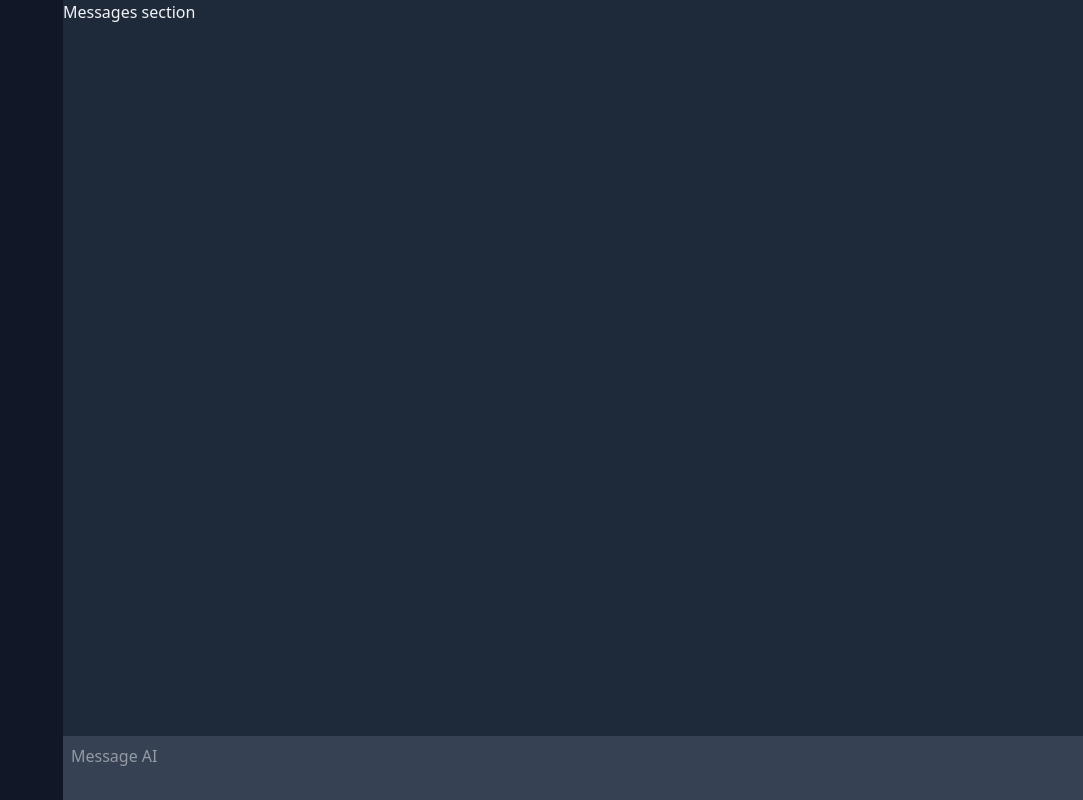
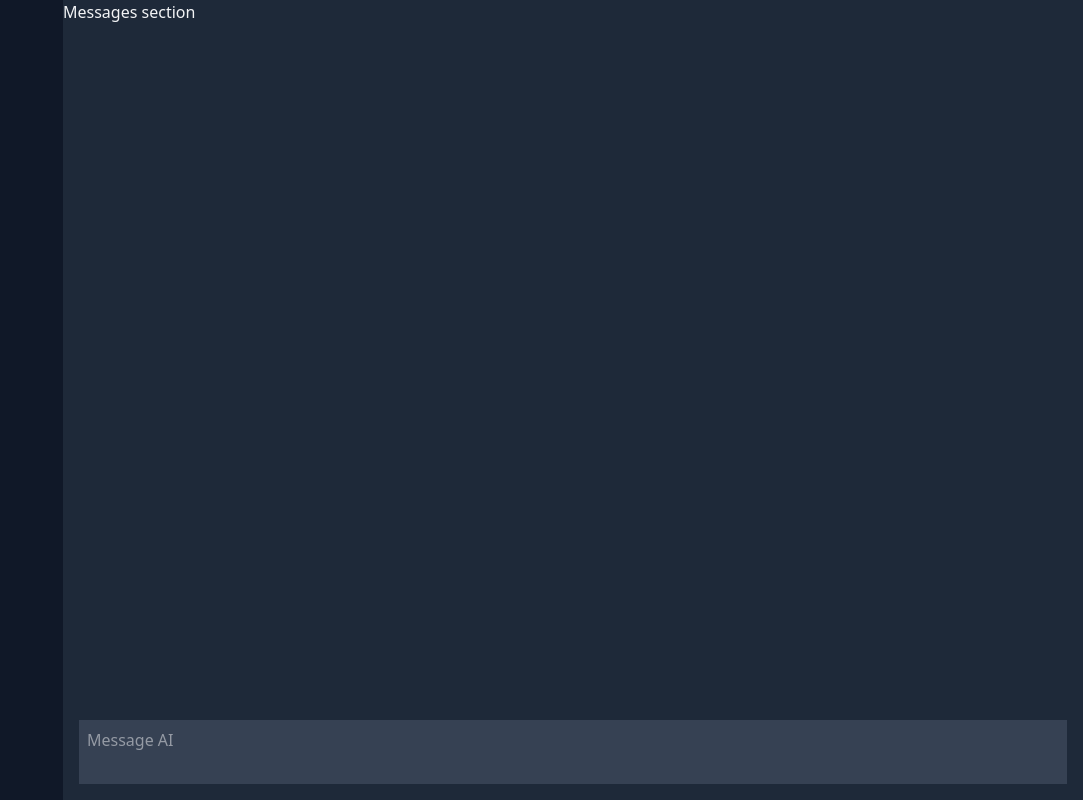
Before and after one commit to vhalchuk/convo-ai, a React (Vite) app in the folder client/: page / in a window 1280 px wide. Shown: the whole page, without its empty margins (197-1280 px from the left). Built offline with nearby package versions, Linux system fonts and the light colour scheme.

Commit message:
Add paddings for input section

```diff
--- a/client/src/App.tsx
+++ b/client/src/App.tsx
@@ -6,7 +6,7 @@ function App() {
             <aside className="h-full w-[260px] bg-gray-900"></aside>
             <main className="flex h-full grow flex-col bg-gray-800">
                 <div className="flex-1 overflow-hidden">Messages section</div>
-                <div>
+                <div className="p-4">
                     <div className="bg-gray-700">
                         <textarea
                             placeholder="Message AI"
```
